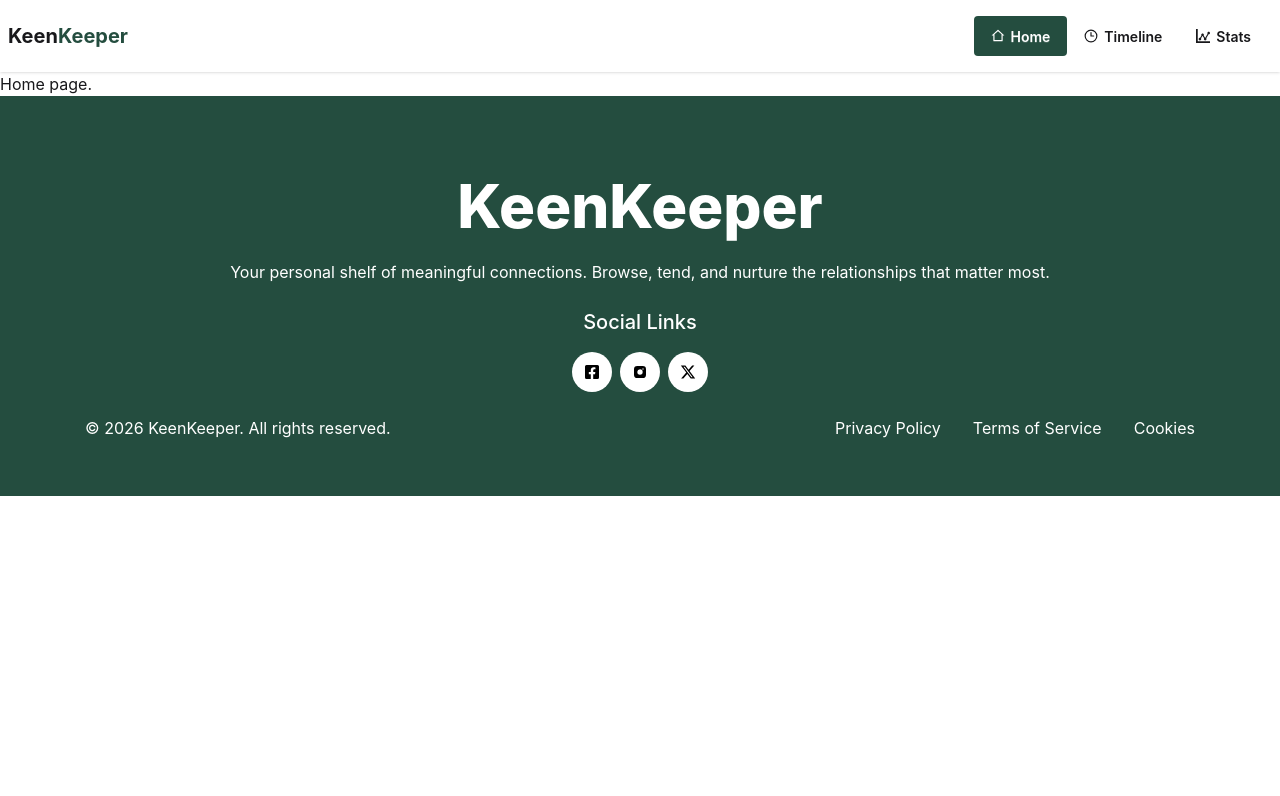
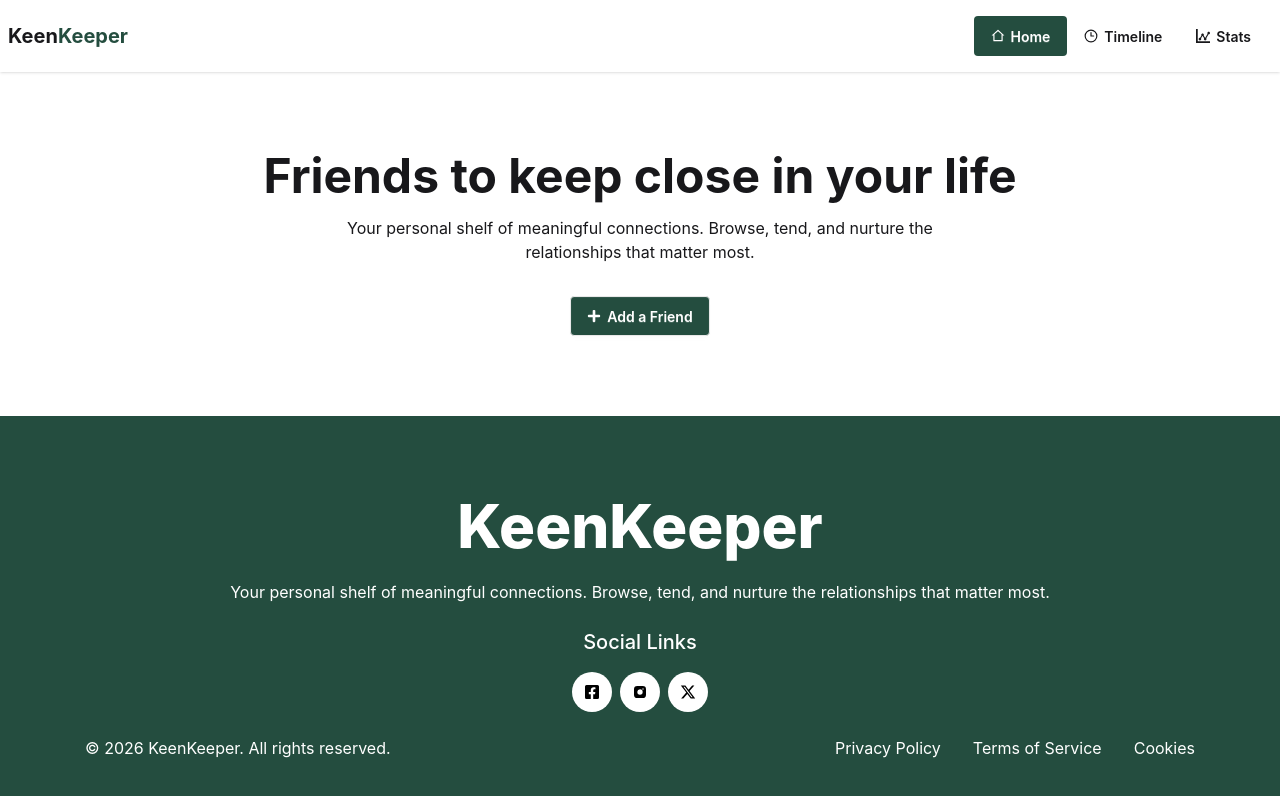
Before and after one commit to tonmoydevbd/kinkeeper, a React (Vite) app: page / in a window 1280 px wide. Shown: the top 796 px of the page. Built offline with nearby package versions, Linux system fonts and the light colour scheme.

Commit message:
added TitleWithBtn component.

```diff
--- a/src/pages/Home/Home.jsx
+++ b/src/pages/Home/Home.jsx
@@ -1,12 +1,15 @@
 import Footer from "../../components/shared/Footer"
 import Header from "../../components/shared/Header"
+import TitleWithBtn from "./TitleWithBtn"
 
 
 const Home = () => {
   return (
     <>
       <Header />
-      <p>Home page.</p>
+      <div className="py-20">
+        <TitleWithBtn />
+      </div>
       <Footer />
     </>
   )
--- /dev/null
+++ b/src/pages/Home/TitleWithBtn.jsx
@@ -0,0 +1,15 @@
+import { FaPlus } from "react-icons/fa"
+import { Link } from "react-router"
+
+const TitleWithBtn = () => {
+  return (
+    <div className="flex flex-col justify-center items-center gap-4">
+      <h2 className="text-5xl font-bold">Friends to keep close in your life</h2>
+      <p className="text-center">Your personal shelf of meaningful connections. Browse, tend, and nurture the
+        <br />relationships that matter most.</p>
+      <Link to={'/'} className="btn mt-4 bg-[#244D3F] text-white font-semibold"><FaPlus />Add a Friend</Link>
+    </div>
+  )
+}
+
+export default TitleWithBtn
```
